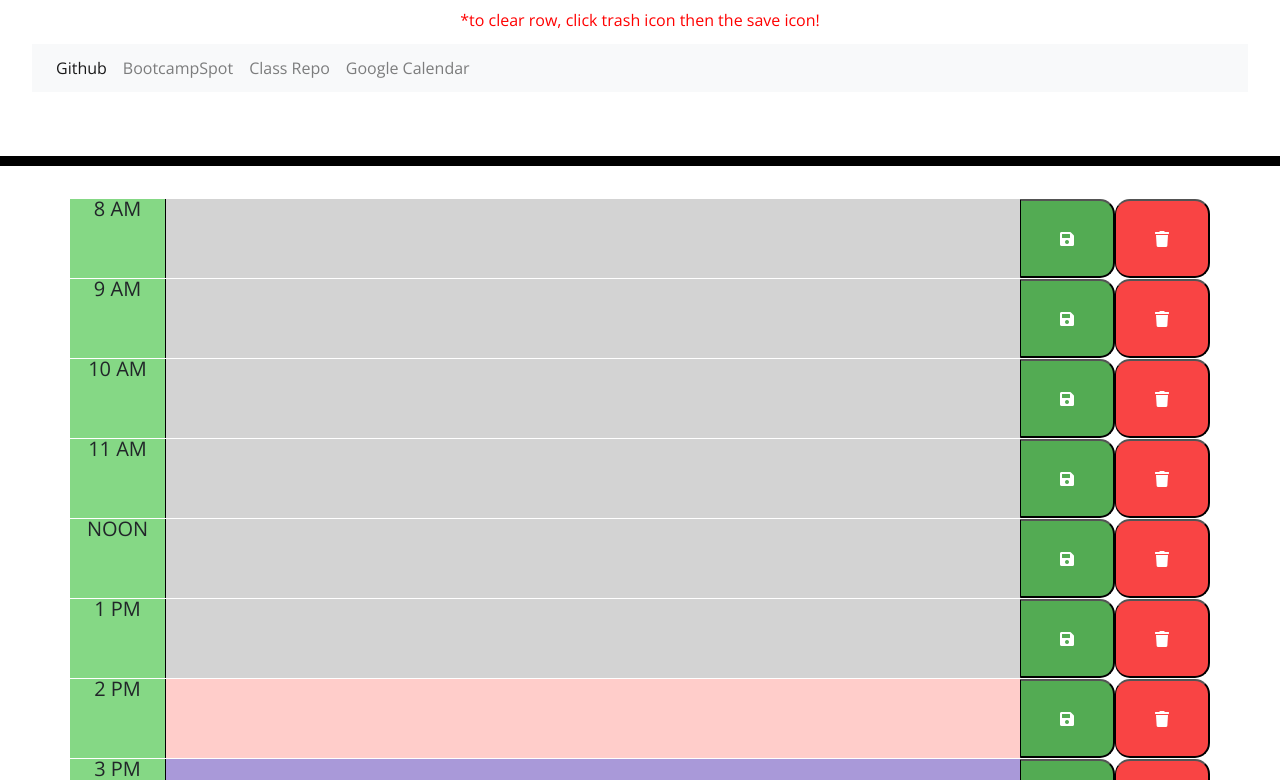
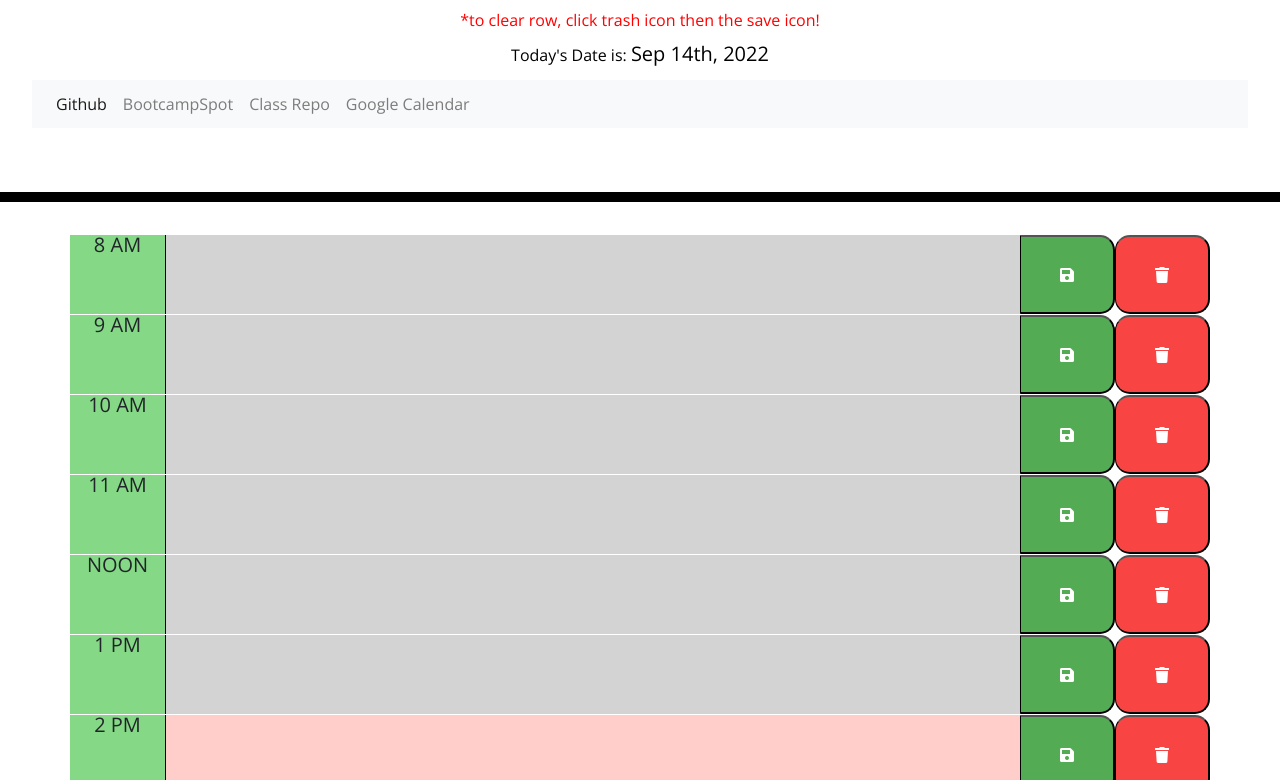
Before and after one commit to Hshuttle/Bootcamp-Project-Planner-Hunter-Shuttleworth, a plain HTML site: page index.html in a window 1280 px wide. Shown: the part 182-962 px from the top of the page. Drawn offline with nearby package versions, Linux system fonts and the light colour scheme.

Commit message:
finished readme and added the date to the top of the page

```diff
--- a/index.html
+++ b/index.html
@@ -29,7 +29,7 @@
       <p class="disclaimertext">
         *to clear row, click trash icon then the save icon!
       </p>
-      <p id="currentDay" class="lead"></p>
+      <p>Today's Date is: <span id="currentDay" class="lead"></span></p>
       <!-- Navbar from bootstrap -->
       <nav class="navbar navbar-expand-lg navbar-light bg-light">
         <div class="collapse navbar-collapse" id="navbarNav">
--- a/script.js
+++ b/script.js
@@ -1,3 +1,6 @@
+var today = moment();
+$("#currentDay").text(today.format("MMM Do, YYYY"));
+
 $(document).ready(function () {
   // Start of for loop to generate time blocks with correct formatting
   for (var i = 8; i <= 22; i++) {
```
Also changed, not shown: images & external links/Screenshot 2022-09-14 103938-1.png (added), images & external links/Screenshot 2022-09-14 104158-2.png (added), 1 other file.
